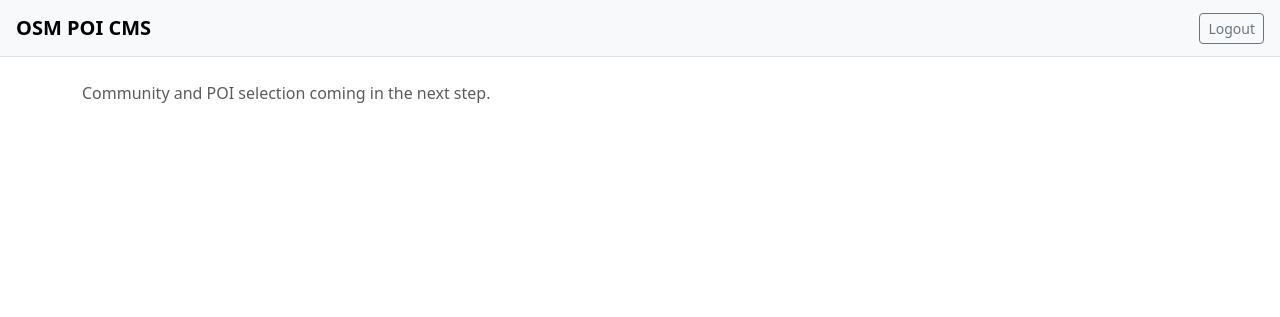
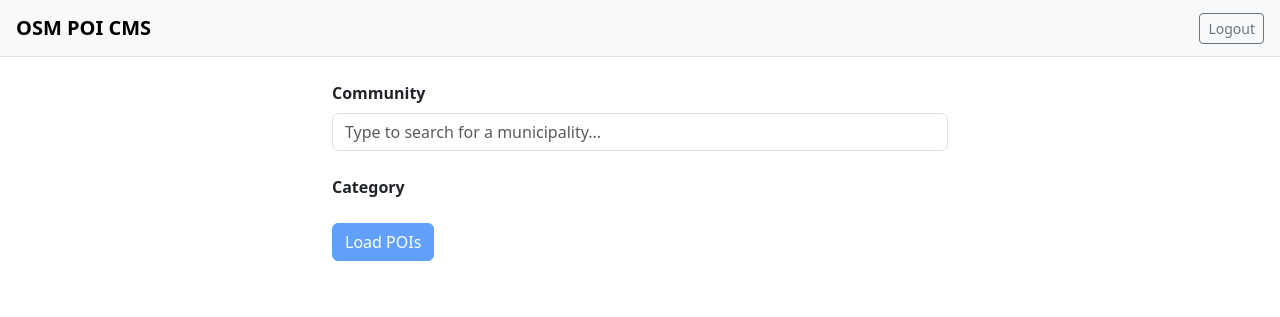
Before and after one commit to antonpirker/osmpoicms, a FastAPI app: template src/osmpoicms/templates/dashboard.html in a window 1280 px wide. Shown: the top 317 px of the page. Run offline with FastAPI, Linux system fonts and the light colour scheme; the template is opened without the code that fills it, so the values that code supplies are empty; parts of the project's set-up code (start-up, migrations or seed data) failed here and were passed over.

Commit message:
Phase 2: community typeahead and category selector
- Nominatim search endpoint GET /api/communities?q= (filtered to AT admin_level=8)
- Dashboard UI: community typeahead with dropdown, single-select category radio buttons
- Load POIs button enabled only when both community and category are selected
- Category definitions in categories.py (reused in Phase 3 for Overpass queries)

```diff
--- a/src/osmpoicms/main.py
+++ b/src/osmpoicms/main.py
@@ -1,10 +1,11 @@
 import uvicorn
 from fastapi import FastAPI
 
-from osmpoicms.routes import auth, index
+from osmpoicms.routes import api, auth, index
 
 app = FastAPI(title="OSM POI CMS")
 app.include_router(auth.router)
+app.include_router(api.router)
 app.include_router(index.router)
 
 
--- a/src/osmpoicms/routes/index.py
+++ b/src/osmpoicms/routes/index.py
@@ -4,6 +4,7 @@ from fastapi import APIRouter, Request
 from fastapi.responses import RedirectResponse
 from fastapi.templating import Jinja2Templates
 
+from osmpoicms.categories import CATEGORIES
 from osmpoicms.session import get_session
 
 router = APIRouter()
@@ -22,4 +23,6 @@ async def dashboard(request: Request):
     session = get_session(request)
     if not session:
         return RedirectResponse("/")
-    return templates.TemplateResponse(request, "dashboard.html", {"user": session["user"]})
+    return templates.TemplateResponse(
+        request, "dashboard.html", {"user": session["user"], "categories": CATEGORIES}
+    )
--- a/src/osmpoicms/templates/dashboard.html
+++ b/src/osmpoicms/templates/dashboard.html
@@ -7,7 +7,93 @@
     <a href="/auth/logout" class="btn btn-outline-secondary btn-sm">Logout</a>
   </div>
 </nav>
-<div class="container mt-4">
-  <p class="text-muted">Community and POI selection coming in the next step.</p>
+
+<div class="container mt-4" style="max-width: 640px;">
+  <form method="post" action="/pois" id="poi-form">
+
+    <div class="mb-4">
+      <label class="form-label fw-semibold">Community</label>
+      <div class="position-relative">
+        <input type="text" id="community-input" class="form-control"
+               placeholder="Type to search for a municipality..." autocomplete="off">
+        <ul id="community-dropdown" class="dropdown-menu w-100" style="max-height: 200px; overflow-y: auto;"></ul>
+      </div>
+      <input type="hidden" name="community_id" id="community-id">
+      <input type="hidden" name="community_name" id="community-name">
+    </div>
+
+    <div class="mb-4">
+      <label class="form-label fw-semibold">Category</label>
+      <div class="row row-cols-2 g-2">
+        {% for value, label in categories %}
+        <div class="col">
+          <div class="form-check">
+            <input class="form-check-input category-radio" type="radio"
+                   name="category" id="cat-{{ value }}" value="{{ value }}">
+            <label class="form-check-label" for="cat-{{ value }}">{{ label }}</label>
+          </div>
+        </div>
+        {% endfor %}
+      </div>
+    </div>
+
+    <button type="submit" id="load-btn" class="btn btn-primary" disabled>
+      Load POIs
+    </button>
+
+  </form>
 </div>
+
+<script>
+  const communityInput = document.getElementById('community-input');
+  const dropdown       = document.getElementById('community-dropdown');
+  const communityId    = document.getElementById('community-id');
+  const communityName  = document.getElementById('community-name');
+  const loadBtn        = document.getElementById('load-btn');
+
+  function checkReady() {
+    loadBtn.disabled = !(communityId.value && document.querySelector('.category-radio:checked'));
+  }
+
+  document.querySelectorAll('.category-radio').forEach(r => r.addEventListener('change', checkReady));
+
+  let debounce;
+  communityInput.addEventListener('input', () => {
+    communityId.value = '';
+    communityName.value = '';
+    checkReady();
+    clearTimeout(debounce);
+    const q = communityInput.value.trim();
+    if (q.length < 2) { closeDropdown(); return; }
+    debounce = setTimeout(async () => {
+      const res   = await fetch('/api/communities?q=' + encodeURIComponent(q));
+      const items = await res.json();
+      if (!items.length) { closeDropdown(); return; }
+      dropdown.innerHTML = items.map(c =>
+        `<li><a class="dropdown-item" href="#" data-id="${c.id}" data-name="${c.name}">${c.name}</a></li>`
+      ).join('');
+      dropdown.classList.add('show');
+    }, 300);
+  });
+
+  dropdown.addEventListener('click', e => {
+    e.preventDefault();
+    const a = e.target.closest('[data-id]');
+    if (!a) return;
+    communityId.value   = a.dataset.id;
+    communityName.value = a.dataset.name;
+    communityInput.value = a.dataset.name;
+    closeDropdown();
+    checkReady();
+  });
+
+  document.addEventListener('click', e => {
+    if (!communityInput.contains(e.target) && !dropdown.contains(e.target)) closeDropdown();
+  });
+
+  function closeDropdown() {
+    dropdown.innerHTML = '';
+    dropdown.classList.remove('show');
+  }
+</script>
 {% endblock %}
```
Also changed, not shown: src/osmpoicms/categories.py (added, +10 -0 lines), src/osmpoicms/osm.py (added, +28 -0 lines), src/osmpoicms/routes/api.py (added, +12 -0 lines).
